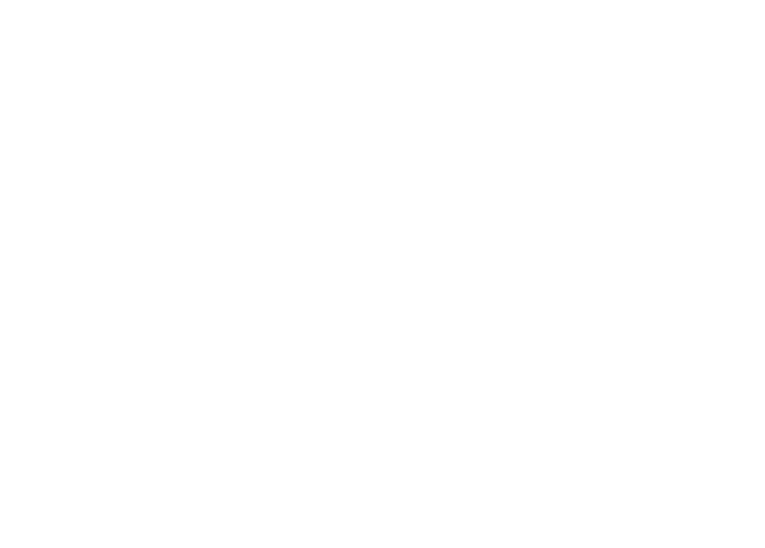
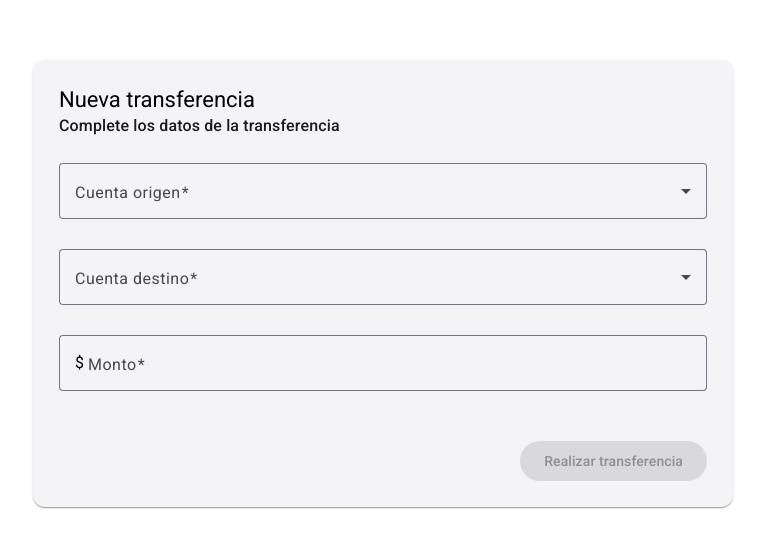
Before and after one commit to Chrisxavix/transferencias, an Angular app: page /transferencias in a window 1280 px wide. Before the commit this address led to /. Shown: the top 548 px of the page, without its empty margins (257-1022 px from the left). Built offline with nearby package versions, Linux system fonts and the light colour scheme.

Commit message:
componente de trasferencias

```diff
--- a/src/app/app.routes.ts
+++ b/src/app/app.routes.ts
@@ -1,4 +1,5 @@
 import { Routes } from '@angular/router';
+import { CuentasComponent } from './cuentas/dashboard/pages/cuentas/cuentas.component';
 
 export const routes: Routes = [
   {
@@ -14,11 +15,9 @@ export const routes: Routes = [
     path: 'cuentas',
     loadComponent: () =>
       import('./cuentas/dashboard/pages/cuentas/cuentas.component').then(m => m.CuentasComponent)
+  },
+  {
+    path: 'transferencias',
+    loadComponent: () => import('./transferencias/pages/transferencia-form/transferencia-form.component').then(m => m.TransferenciaFormComponent)
   }
-  // {
-  //   path: 'cuentas',
-  //   loadComponent: () =>
-  //     import('./pages/cuentas/cuentas.component')
-  //       .then(m => m.CuentasComponent)
-  // }
 ];
--- /dev/null
+++ b/src/app/transferencias/pages/transferencia-form/transferencia-form.component.css
@@ -0,0 +1,30 @@
+.transferencia-container {
+  max-width: 700px;
+  margin: 40px auto;
+  padding: 20px;
+}
+
+mat-card {
+  padding: 10px;
+}
+
+mat-card-header {
+  margin-bottom: 25px;
+}
+
+.full-width {
+  width: 100%;
+  margin-bottom: 10px;
+}
+
+.acciones {
+  display: flex;
+  justify-content: flex-end;
+  margin-top: 20px;
+}
+
+.error-cuentas {
+  margin-top: -5px;
+  margin-bottom: 15px;
+  font-size: 12px;
+}
--- /dev/null
+++ b/src/app/transferencias/pages/transferencia-form/transferencia-form.component.html
@@ -0,0 +1,157 @@
+<div class="transferencia-container">
+
+  <mat-card>
+
+    <mat-card-header>
+      <mat-card-title>Nueva transferencia</mat-card-title>
+      <mat-card-subtitle>
+        Complete los datos de la transferencia
+      </mat-card-subtitle>
+    </mat-card-header>
+
+    <mat-card-content>
+
+      <form
+        [formGroup]="transferenciaForm"
+        (ngSubmit)="enviarTransferencia()"
+      >
+
+        <!-- Cuenta origen -->
+        <mat-form-field appearance="outline" class="full-width">
+
+          <mat-label>Cuenta origen</mat-label>
+
+          <mat-select formControlName="cuentaOrigen">
+
+            <mat-option
+              *ngFor="let cuenta of cuentas"
+              [value]="cuenta.numeroCuenta"
+              [disabled]="cuenta.estado === 'INACTIVA'"
+            >
+
+              {{ cuenta.numeroCuenta }} -
+              {{ cuenta.titular }}
+
+            </mat-option>
+
+          </mat-select>
+
+          <mat-error
+            *ngIf="
+              transferenciaForm.get('cuentaOrigen')?.hasError('required')
+            "
+          >
+            La cuenta origen es requerida
+          </mat-error>
+
+        </mat-form-field>
+
+
+        <!-- Cuenta destino -->
+        <mat-form-field appearance="outline" class="full-width">
+
+          <mat-label>Cuenta destino</mat-label>
+
+          <mat-select formControlName="cuentaDestino">
+
+            <mat-option
+              *ngFor="let cuenta of cuentas"
+              [value]="cuenta.numeroCuenta"
+              [disabled]="cuenta.estado === 'INACTIVA'"
+            >
+
+              {{ cuenta.numeroCuenta }} -
+              {{ cuenta.titular }}
+
+            </mat-option>
+
+          </mat-select>
+
+          <mat-error
+            *ngIf="
+              transferenciaForm.get('cuentaDestino')?.hasError('required')
+            "
+          >
+            La cuenta destino es requerida
+          </mat-error>
+
+        </mat-form-field>
+
+
+        <!-- Error cuentas iguales -->
+        <mat-error
+          class="error-cuentas"
+          *ngIf="
+            transferenciaForm.hasError('cuentasIguales') &&
+            transferenciaForm.get('cuentaOrigen')?.touched &&
+            transferenciaForm.get('cuentaDestino')?.touched
+          "
+        >
+          La cuenta origen debe ser diferente a la cuenta destino
+        </mat-error>
+
+
+        <!-- Monto -->
+        <mat-form-field appearance="outline" class="full-width">
+
+          <mat-label>Monto</mat-label>
+
+          <input
+            matInput
+            type="number"
+            formControlName="monto"
+            min="0.01"
+            step="0.01"
+            placeholder="0.00"
+          />
+
+          <span matTextPrefix>$&nbsp;</span>
+
+          <mat-error
+            *ngIf="
+              transferenciaForm.get('monto')?.hasError('required')
+            "
+          >
+            El monto es requerido
+          </mat-error>
+
+          <mat-error
+            *ngIf="
+              transferenciaForm.get('monto')?.hasError('pattern')
+            "
+          >
+            El monto debe ser numérico
+          </mat-error>
+
+          <mat-error
+            *ngIf="
+              transferenciaForm.get('monto')?.hasError('min')
+            "
+          >
+            El monto debe ser mayor a cero
+          </mat-error>
+
+        </mat-form-field>
+
+
+        <!-- Botón -->
+        <div class="acciones">
+
+          <button
+            mat-raised-button
+            color="primary"
+            type="submit"
+            [disabled]="transferenciaForm.invalid"
+          >
+            Realizar transferencia
+          </button>
+
+        </div>
+
+      </form>
+
+    </mat-card-content>
+
+  </mat-card>
+
+</div>
--- /dev/null
+++ b/src/app/transferencias/pages/transferencia-form/transferencia-form.component.ts
@@ -0,0 +1,83 @@
+import { Component } from '@angular/core';
+import { AbstractControl, FormBuilder, FormGroup, ReactiveFormsModule, ValidationErrors, Validators} from '@angular/forms';
+import { transferencia } from '../../../cuentas/dashboard/interfaces/transferencia';
+import { leadsMock } from '../../../cuentas/dashboard/mock/transferencias';
+import {  MatCardModule } from '@angular/material/card';
+import { MatFormFieldModule } from '@angular/material/form-field';
+import { MatSelectModule } from '@angular/material/select';
+import { CommonModule } from '@angular/common';
+import { MatButtonModule } from '@angular/material/button';
+import { MatInputModule } from '@angular/material/input';
+
+@Component({
+  selector: 'app-transferencia-form',
+  imports: [
+    CommonModule,
+    ReactiveFormsModule,
+
+    MatButtonModule,
+    MatCardModule,
+    MatFormFieldModule,
+    MatInputModule,
+    MatSelectModule
+],
+  templateUrl: './transferencia-form.component.html',
+  styleUrl: './transferencia-form.component.css'
+})
+export class TransferenciaFormComponent {
+
+cuentas: transferencia[] = leadsMock;
+
+  transferenciaForm: FormGroup;
+
+  constructor(private fb: FormBuilder) {
+
+    this.transferenciaForm = this.fb.group(
+      {
+        cuentaOrigen: ['', Validators.required],
+        cuentaDestino: ['', Validators.required],
+        monto: [
+          '',
+          [
+            Validators.required,
+            Validators.pattern(/^\d+(\.\d+)?$/),
+            Validators.min(0.01)
+          ]
+        ]
+      },
+      {
+        validators: this.cuentasDiferentesValidator
+      }
+    );
+  }
+
+  cuentasDiferentesValidator(
+    form: AbstractControl
+  ): ValidationErrors | null {
+
+    const origen = form.get('cuentaOrigen')?.value;
+    const destino = form.get('cuentaDestino')?.value;
+
+    if (origen && destino && origen === destino) {
+      return {
+        cuentasIguales: true
+      };
+    }
+
+    return null;
+  }
+
+  enviarTransferencia(): void {
+
+    if (this.transferenciaForm.invalid) {
+      this.transferenciaForm.markAllAsTouched();
+      return;
+    }
+
+    const transferencia = this.transferenciaForm.value;
+
+    console.log('Transferencia:', transferencia);
+
+    // Aquí posteriormente llamarías al backend
+  }
+}
```
Also changed, not shown: 1 other file (tests, documents, lock files or other folders).
